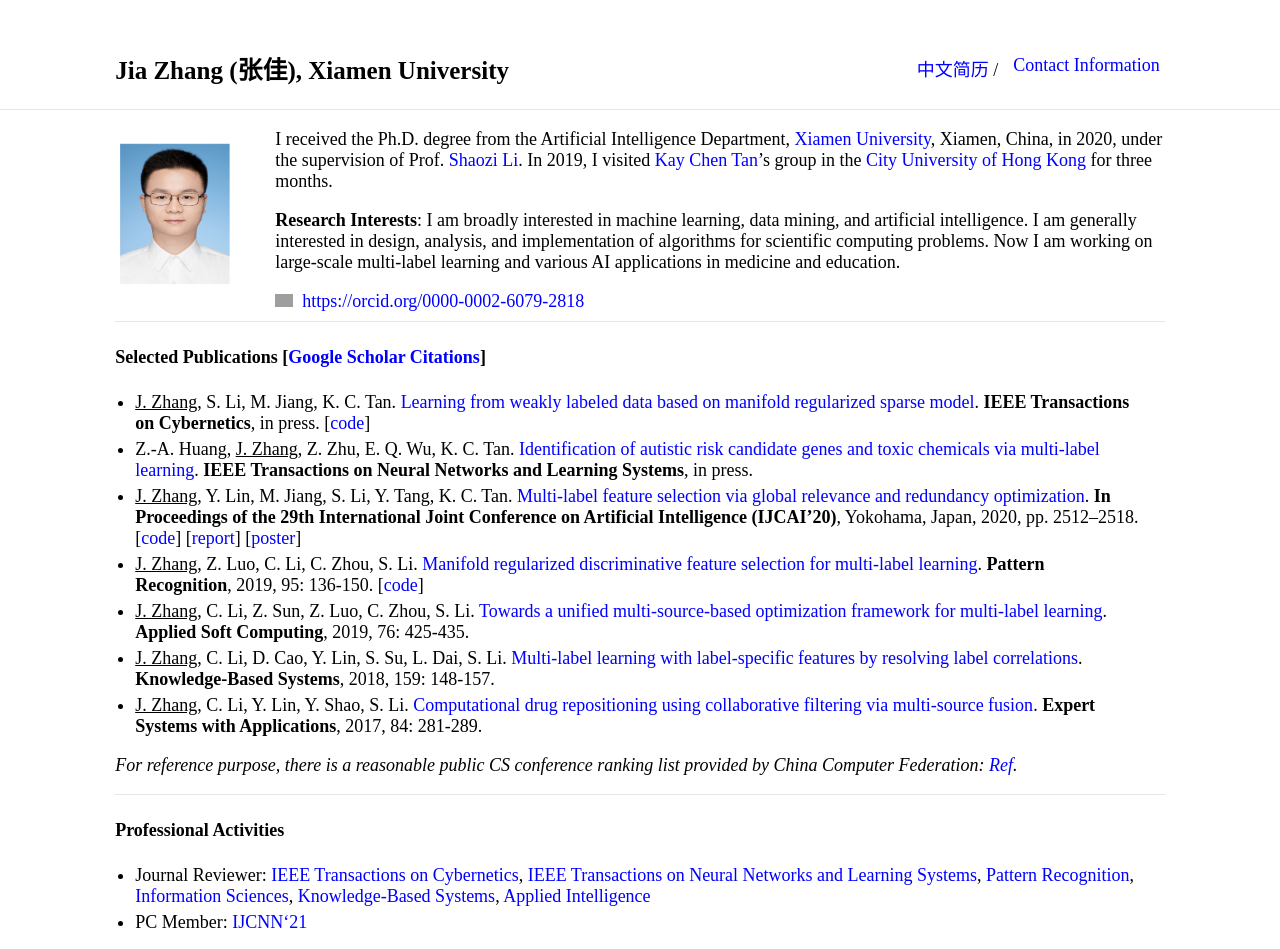
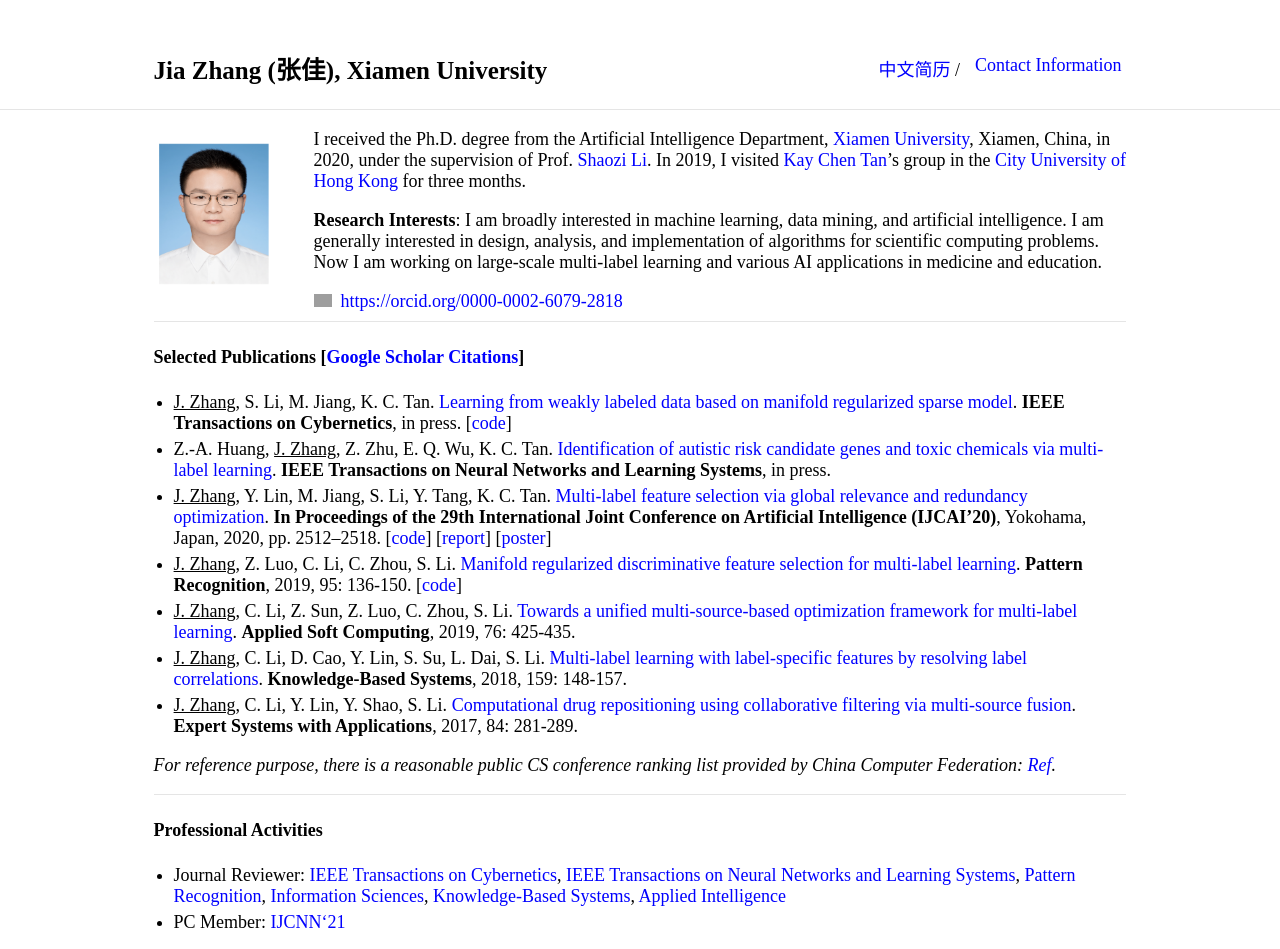
Before and after one commit to jiazhang-ml/jiazhang-ml.github.io, a Jekyll site: the page built from index.md, in a window 1280 px wide. Shown: the top 949 px of the page. Built offline with Jekyll 4.4.1, drawn with Linux system fonts in a browser that asks for light colours; grey boxes are pictures that could not be loaded.

Commit message:
Update _style.scss

```diff
--- a/_sass/_style.scss
+++ b/_sass/_style.scss
@@ -68,7 +68,7 @@ hr {
 /* Divs */
 
 .container {
-    max-width: 82%;
+    max-width: 76%;
     margin: auto;
 
 }
```
